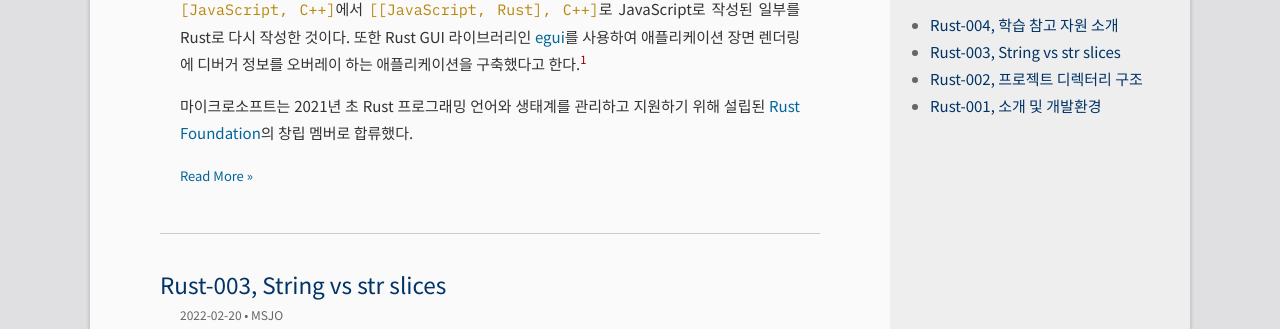
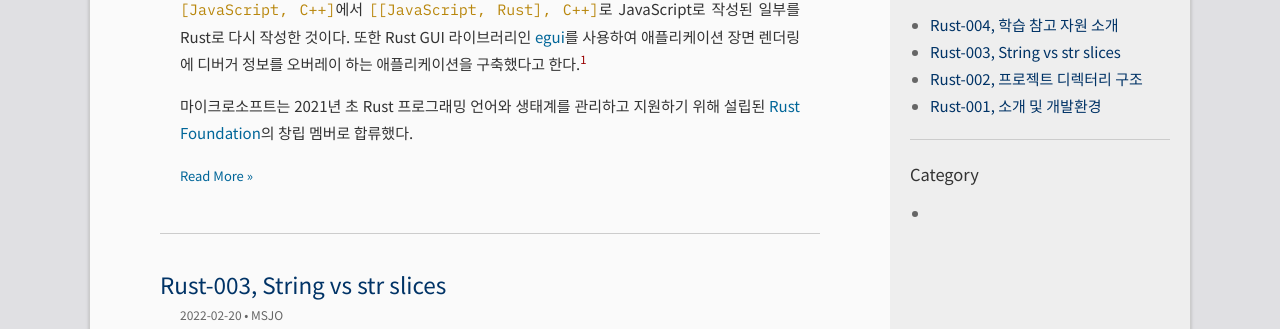
Before and after one commit to DebugJO/rustlang, a Jekyll site: the page built from index.html, in a window 1280 px wide. Shown: the part 372-701 px from the top of the page. Built offline with Jekyll 4.4.1, drawn with Linux system fonts in a browser that asks for light colours; the list of posts is cut into pages by our own code.

Commit message:
Update sidebar.html

```diff
--- a/_includes/sidebar.html
+++ b/_includes/sidebar.html
@@ -26,6 +26,15 @@
   </ul>
 </div>
 
+<div class="col-box">
+  <div class="col-box-title">Category</div>
+  <ul class="post-list">
+    {% for post in site.categories %}
+      <li><a class="post-link" href="{{ root_url }}/{{ site.category_dir }}#{{ category | first }}" cate="{{ category | first }}">{{ category | first }}</a></li>
+    {% endfor %}
+  </ul>
+</div>
+
 <div class="col-box post-toc hide">
   <div class="col-box-title">TOC</div>
 </div>
```
